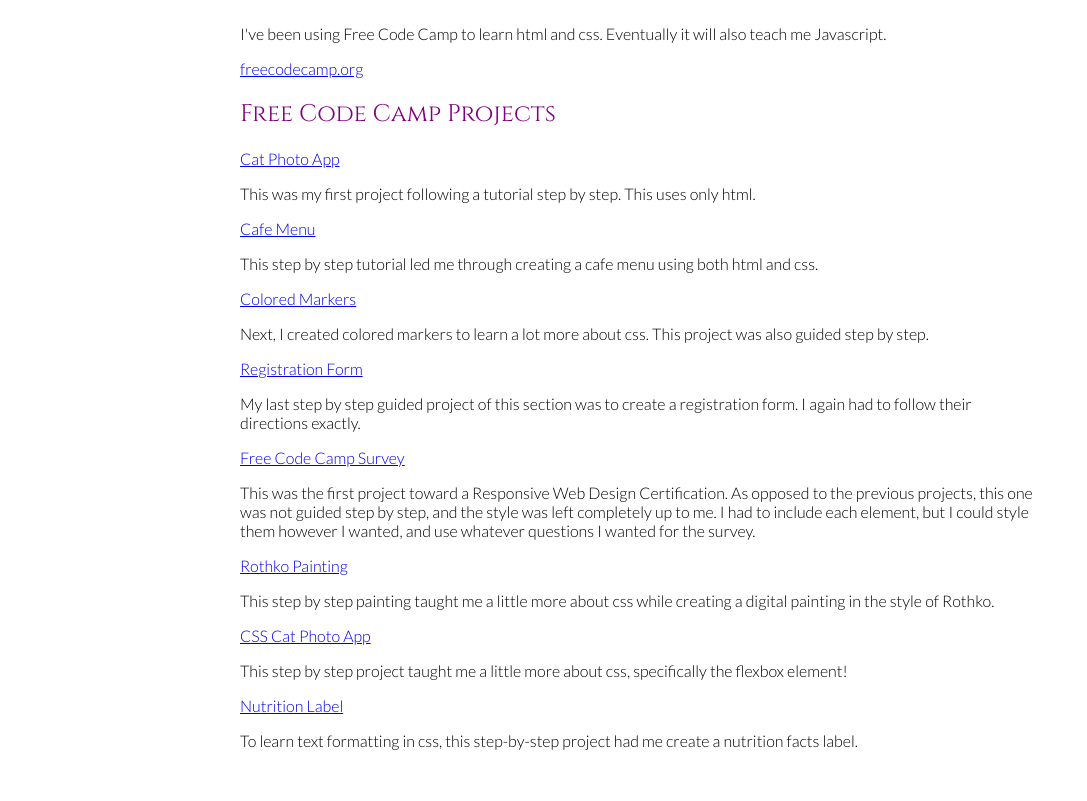
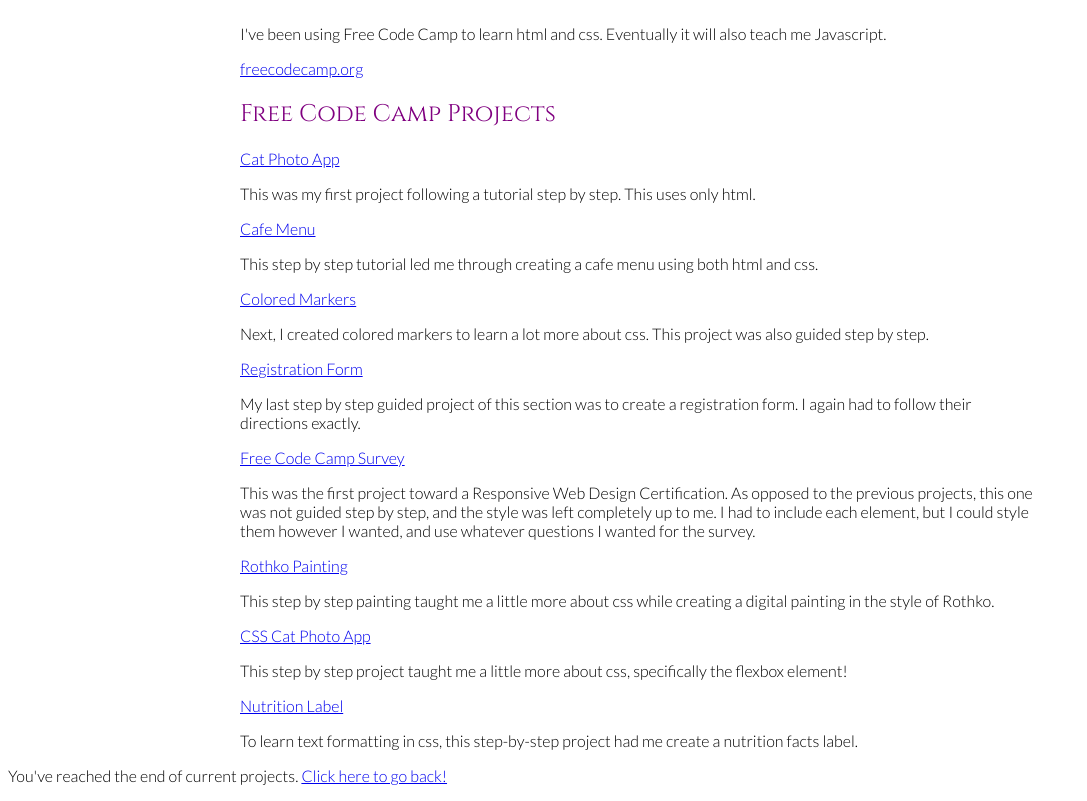
Before and after one commit to ADHDFairy/my-site, a website: page projects/index.html in a window 1280 px wide. Shown: the part 84-885 px from the top of the page, without its empty margins (0-1087 px from the left). Before the commit the page ends 850 px from the top, so only its background shows below. Drawn offline with Linux system fonts and the light colour scheme.

Commit message:
Add link back to home in footer

```diff
--- a/projects/index.html
+++ b/projects/index.html
@@ -62,4 +62,7 @@
     </div>
   </div>
 </body>
+<footer>
+  <p>You've reached the end of current projects. <a href="index.html">Click here to go back!</a></p>
+</footer>
 </html>
```
